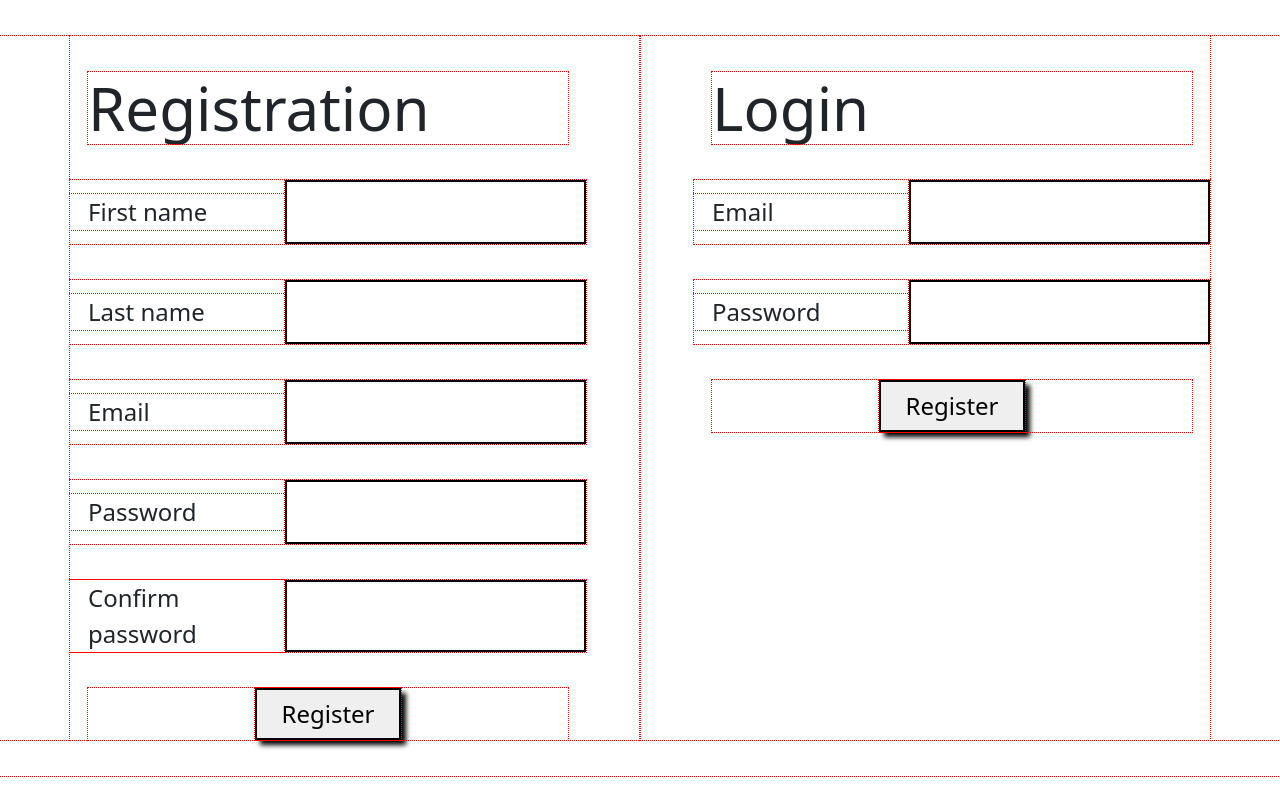
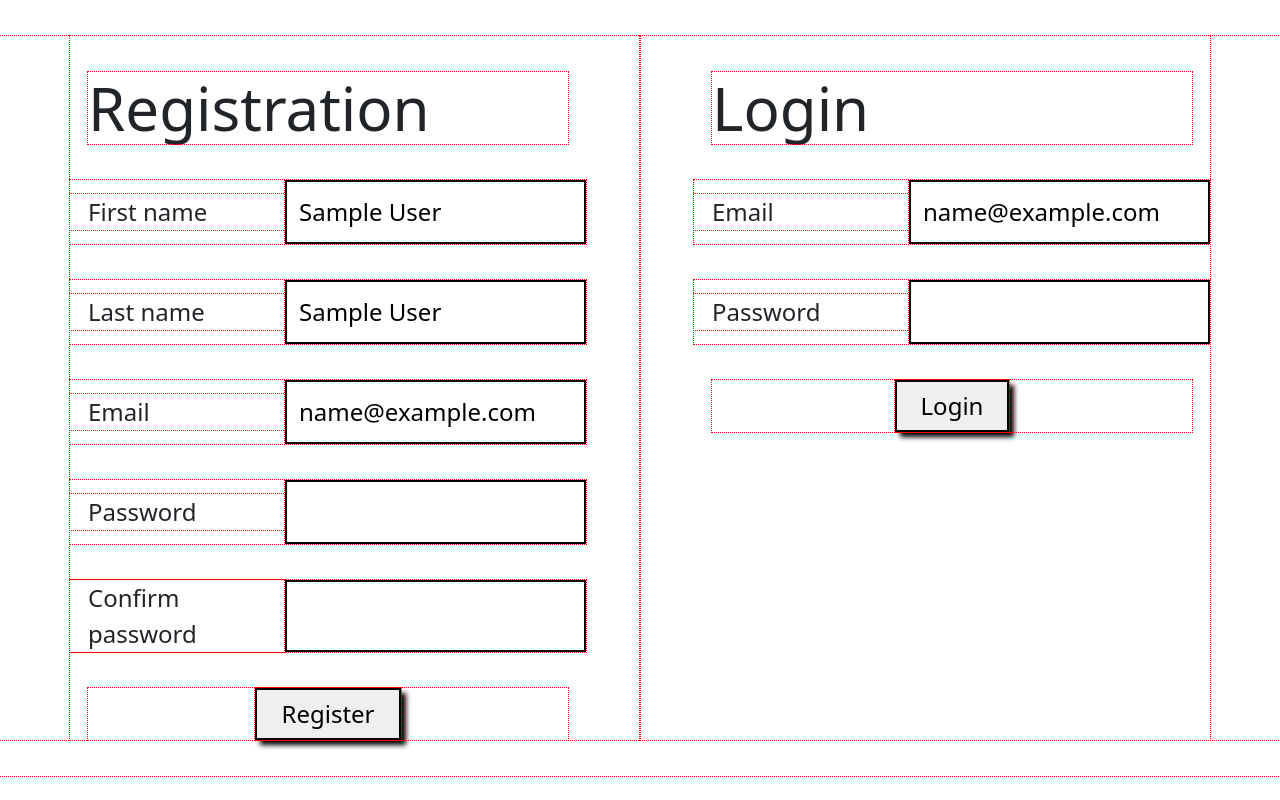
Before and after one commit to MSDPhoenix/private_wall, a Flask app: page / in a window 1280 px wide. Run offline with Flask 2, Linux system fonts and the light colour scheme; the visitor is signed in with stand-in values (Sample User, id 1).

Commit message:
completed register, login, validation, completed wall.html

```diff
--- a/flask_app/controllers/messages.py
+++ b/flask_app/controllers/messages.py
@@ -11,10 +11,10 @@ def index():
 
 @app.route('/wall/')
 def wall():
-    if 'user_id' not in session:
+    if not 'user_id' in session:
         return redirect('/')
     data = {
         'user_id' : session['user_id']
         }
-    user = User(data)
+    user = User.get_by_id(data)
     return render_template('wall.html',user=user)
--- a/flask_app/models/user.py
+++ b/flask_app/models/user.py
@@ -9,16 +9,15 @@ bcrypt = Bcrypt(app)
 EMAIL_REGEX = re.compile(r'^[a-zA-Z0-9.+_-]+@[a-zA-Z0-9._-]+\.[a-zA-z]+$')
 
 
-
 class User:
     def __init__(self,data):
-        self.id = data['xxx']
-        self.first_name = data['xxx']
-        self.last_name = data['xxx']
-        self.email = data['xxx']
-        self.password = data['xxx']
-        self.created_at = data['xxx']
-        self.updated_at = data['xxx']
+        self.id = data['id']
+        self.first_name = data['first_name']
+        self.last_name = data['last_name']
+        self.email = data['email']
+        self.password = data['password']
+        self.created_at = data['created_at']
+        self.updated_at = data['updated_at']
         self.messages_received = []
         self.messages_sent = []
 
@@ -28,13 +27,15 @@ class User:
                 SELECT * FROM users WHERE email = %(email)s;
                 '''
         result = connectToMySQL(db).query_db(query,data)
+        if len(result) < 1:
+            return False
         user = cls(result[0])
         return user
 
     @classmethod
     def get_by_id(cls,data):
         query = '''
-                SELECT * FROM users WHERE id = %(id)s;
+                SELECT * FROM users WHERE id = %(user_id)s;
                 '''
         result = connectToMySQL(db).query_db(query,data)
         user = cls(result[0])
--- a/flask_app/static/css/style.css
+++ b/flask_app/static/css/style.css
@@ -1,10 +1,35 @@
 * {
+    margin:0px;
+    border:0px;
+    padding:0px;
+    box-sizing: border-box;
+    vertical-align: top;
+    font-size: x-large;
     outline:red 1px dotted;
-    font-size: x-large;
 }
-input {
+input, textarea {
     border:2px black solid;
 }
 input[type="submit"] {
     box-shadow: 5px 5px 5px black;
 }
+.navbar {
+    /* display:flex; */
+    /* align-items:center; */
+    padding: 1% 2%;
+}
+.navbar h2 {
+    margin-left:auto;
+    margin-right:75px;
+}
+.navbar a {
+    font-size:42px;
+    margin-top: -8px;
+}
+li {
+    color:red;
+}
+.trash {
+    width:2.5vw;
+    /* height: 3vw; */
+}
--- a/flask_app/templates/index.html
+++ b/flask_app/templates/index.html
@@ -16,50 +16,69 @@
 <div class="container">
     <div class="row my-4">
         <form class="col pt-4 pe-5" action="/register/" method="post">
+            {% with errors = get_flashed_messages(category_filter=['register']) %}
+                {% if errors %}
+                    <div class="errors">
+                        <ul>
+                            {% for msg in errors %}
+                                <li>{{ msg }}</li>
+                            {% endfor %}
+                        </ul>
+                    </div>
+                {% endif %}
+            {% endwith %}
             <h1 class="mb-4">Registration</h1>
             <div class="row my-4">
                 <label class="col-5 my-auto" for="first_name">First name</label>
-                <input type="text" name="" class="col-7 p-2">
+                <input type="text" name="first_name" class="col-7 p-2" value="{{session.first_name}}">
             </div>
             <div class="row my-4">
                 <label class="col-5 my-auto" for="last_name">Last name</label>
-                <input type="text" name="" class="col-7 p-2">
+                <input type="text" name="last_name" class="col-7 p-2" value="{{session.last_name}}">
             </div>
             <div class="row my-4">
                 <label class="col-5 my-auto" for="email">Email</label>
-                <input type="text" name="" class="col-7 p-2">
+                <input type="text" name="email" class="col-7 p-2" value="{{session.email}}">
             </div>
             <div class="row my-4">
                 <label class="col-5 my-auto" for="password">Password</label>
-                <input type="password" name="" class="col-7 p-2">
+                <input type="password" name="password" class="col-7 p-2" value="{{session.password}}">
             </div>
             <div class="row my-4">
                 <label class="col-5 my-auto" for="confirm_password">Confirm password</label>
-                <input type="password" name="" class="col-7 p-2">
+                <input type="password" name="confirm_password" class="col-7 p-2" value="{{session.confirm_password}}">
             </div>
             <div class="d-flex">
                 <input type="submit" value="Register" class="mx-auto py-1 px-3">
             </div>
         </form>
         <form class="col pt-4 ps-5" action="/login/" method="post">
+            {% with errors = get_flashed_messages(category_filter=['login']) %}
+                {% if errors %}
+                    <div class="errors">
+                        <ul>
+                            {% for msg in errors %}
+                                <li>{{ msg }}</li>
+                            {% endfor %}
+                        </ul>
+                    </div>
+                {% endif %}
+            {% endwith %}
             <h1 class="mb-4">Login</h1>
             <div class="row my-4">
                 <label class="col-5 my-auto" for="email">Email</label>
-                <input type="text" name="" class="col-7 p-2">
+                <input type="text" name="email" class="col-7 p-2" value="{{session.email2}}">
             </div>
             <div class="row my-4">
                 <label class="col-5 my-auto" for="password">Password</label>
-                <input type="password" name="" class="col-7 p-2">
+                <input type="password" name="password" class="col-7 p-2" value="{{session.password2}}">
             </div>
             <div class="d-flex">
-                <input type="submit" value="Register" class="mx-auto py-1 px-3">
+                <input type="submit" value="Login" class="mx-auto py-1 px-3">
             </div>
     </form>
     </div>
 </div>
-
-
-
 {% endblock body %}
 </body>
 </html>
```
Also changed, not shown: flask_app/controllers/users.py (+15 -5 lines), flask_app/templates/wall.html (+70 -0 lines), flask_app/models/message.py (line endings or trailing spaces).
